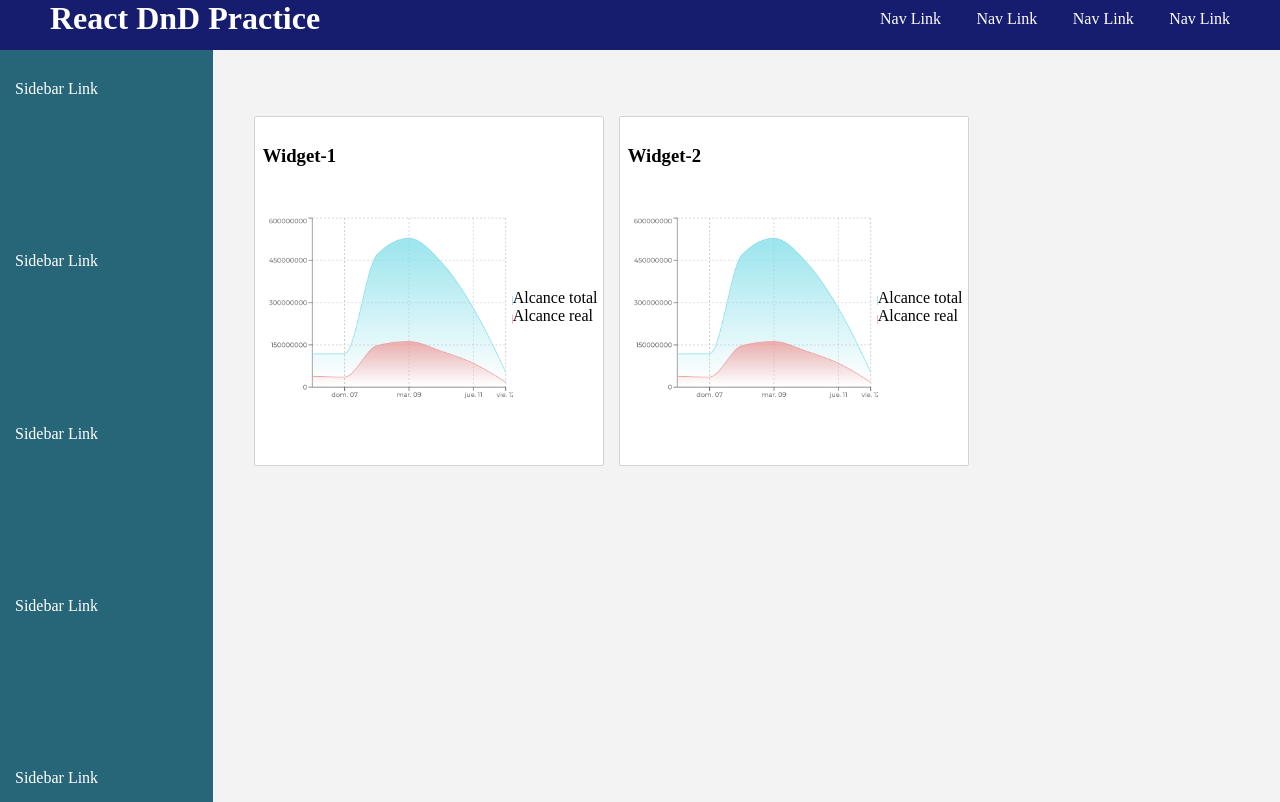
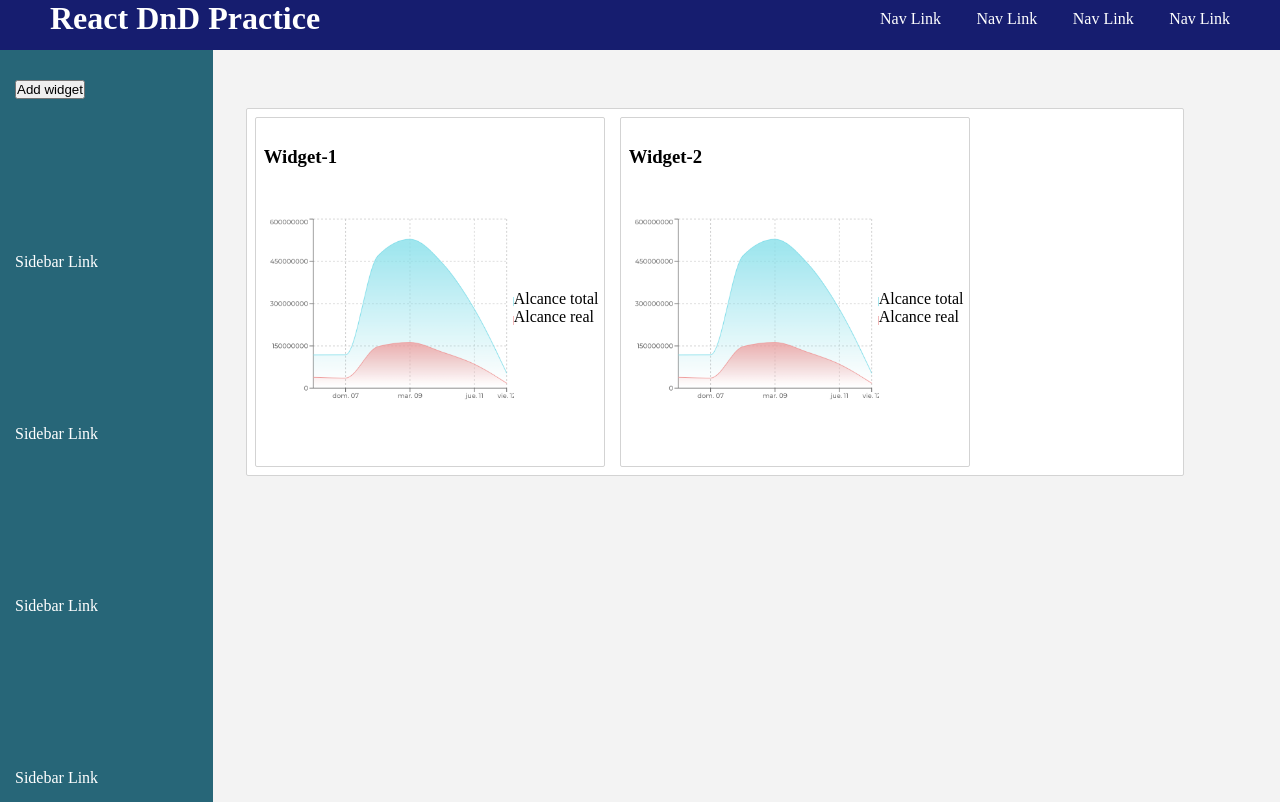
Before and after one commit to lslozano/React-DnD-Practice, a React (Create React App) app: page / in a window 1280 px wide. Built offline with nearby package versions, Linux system fonts and the light colour scheme.

Commit message:
Add widgets dynamically to the data through the press of a button

```diff
--- a/src/components/Main.js
+++ b/src/components/Main.js
@@ -8,10 +8,10 @@ import WidgetColumn from "./WidgetColumn";
 
 import { DragDropContext } from "react-beautiful-dnd";
 
-import initialWidgetData from "../initialWidgetData";
+import initialWidgetsData from "../initialWidgetsData";
 
 const Main = () => {
-  const [initialWidgetState, setState] = useState(initialWidgetData);
+  const [initialWidgetsState, setWidgetsState] = useState(initialWidgetsData);
 
   const onDragEnd = (result) => {
     const { destination, source, draggableId } = result;
@@ -27,9 +27,9 @@ const Main = () => {
       return;
     }
 
-    const sourceColumn = initialWidgetState.columns[source.droppableId];
+    const sourceColumn = initialWidgetsState.columns[source.droppableId];
     const destinationColumn =
-      initialWidgetState.columns[destination.droppableId];
+      initialWidgetsState.columns[destination.droppableId];
 
     if (sourceColumn === destinationColumn) {
       const newWidgetIds = Array.from(sourceColumn.widgetIds);
@@ -42,15 +42,15 @@ const Main = () => {
       };
 
       const newState = {
-        ...initialWidgetState,
+        ...initialWidgetsState,
         columns: {
-          ...initialWidgetState.columns,
+          ...initialWidgetsState.columns,
           [newColumn.id]: newColumn,
         },
       };
 
       console.log(newState);
-      setState(newState);
+      setWidgetsState(newState);
       return;
     }
 
@@ -69,28 +69,28 @@ const Main = () => {
     };
 
     const newState = {
-      ...initialWidgetState,
+      ...initialWidgetsState,
       columns: {
-        ...initialWidgetState.columns,
+        ...initialWidgetsState.columns,
         [newStart.id]: newStart,
         [newFinish.id]: newFinish,
       },
     };
 
-    setState(newState);
+    setWidgetsState(newState);
     return;
   };
 
   return (
     <MainContainer>
-      <Sidebar />
+      <Sidebar widgetsData={initialWidgetsState} setWidgetsState={setWidgetsState} />
       <div className="widgets__container">
         <DragDropContext onDragEnd={onDragEnd} direction="horizontal">
           <WidgetsColumns>
-            {initialWidgetState.columnOrder.map((columnId) => {
-              const column = initialWidgetState.columns[columnId];
+            {initialWidgetsState.columnOrder.map((columnId) => {
+              const column = initialWidgetsState.columns[columnId];
               const widgets = column.widgetIds.map(
-                (widgetId) => initialWidgetState.widgets[widgetId]
+                (widgetId) => initialWidgetsState.widgets[widgetId]
               );
 
               return <WidgetColumn key={column.id} columns={column} widgets={widgets} />;
--- a/src/components/Sidebar.js
+++ b/src/components/Sidebar.js
@@ -2,18 +2,52 @@ import React from "react";
 
 import SidebarContainer from "../style/components/Sidebar.styled";
 
-const Sidebar = () => {
+const Sidebar = ({ widgetsData, setWidgetsState }) => {
+  let size = Object.keys(widgetsData.widgets).length;
+
+  const addWidget = () => {
+
+    const newWidget = {
+      ...widgetsData,
+      widgets: {
+        ...widgetsData.widgets,
+        [`widget-${size + 1}`]: {
+          id: `widget-${size + 1}`,
+          title: `Widget-${size + 1}`,
+          content: "Random content",
+          img: "/infographicimg.png",
+        },
+      },
+      // columns: {
+      //   ...widgetsData.columns,
+      //   "column-1": {
+      //     widgetIds: ["widget-1", "widget-2", "widget-3"],
+      //   },
+      // },
+      // columnOrder: ["column-1"],
+    };
+
+    setWidgetsState(newWidget);
+
+    console.log(size);
+    console.log(widgetsData.widgets);
+    console.log(widgetsData.columns["column-1"].widgetIds);
+    console.log(widgetsData.columnOrder);
+  };
+
   return (
     <SidebarContainer>
       <ul className="sidebar">
-        <li className="sidebar__option">Sidebar Link</li>
+        <li className="sidebar__option">
+          <button onClick={addWidget}>Add widget</button>
+        </li>
         <li className="sidebar__option">Sidebar Link</li>
         <li className="sidebar__option">Sidebar Link</li>
         <li className="sidebar__option">Sidebar Link</li>
         <li className="sidebar__option">Sidebar Link</li>
       </ul>
     </SidebarContainer>
-  )
+  );
 };
 
 export default Sidebar;
--- a/src/initialWidgetData.js
+++ /dev/null
@@ -1,33 +0,0 @@
-const initialWidgetData = {
-  widgets: {
-    "widget-1": { id: "widget-1", title: "Widget-1", content: "Take out the garbage", img: "/infographicimg.png"},
-    "widget-2": { id: "widget-2", title: "Widget-2", content: "Watch my favorite show", img: "/infographicimg.png"}
-    // "widget-3": { id: "widget-3", content: "Charge my phone" }
-    // "task-4": { id: "task-4", content: "Workout" },
-  },
-  columns: {
-    "column-1": {
-      id: "column-1",
-      title: "Widgets 1",
-      widgetIds: ["widget-1", "widget-2"],
-    },
-    "column-2": {
-      id: "column-2",
-      title: "Widgets 2",
-      widgetIds: [],
-    },
-    "column-3": {
-      id: "column-3",
-      title: "Widgets 3",
-      widgetIds: [],
-    },
-    "column-4": {
-      id: "column-4",
-      title: "Widgets 4",
-      widgetIds: [],
-    },
-  },
-  columnOrder: ["column-1", "column-2", "column-3", "column-4"],
-};
-
-export default initialWidgetData;
--- /dev/null
+++ b/src/initialWidgetsData.js
@@ -0,0 +1,35 @@
+let initialWidgetData = {
+  widgets: {
+    "widget-1": { id: "widget-1", title: "Widget-1", content: "Take out the garbage", img: "/infographicimg.png"},
+    "widget-2": { id: "widget-2", title: "Widget-2", content: "Watch my favorite show", img: "/infographicimg.png"}
+    // "widget-3": { id: "widget-3", title: "Widget-3", content: "Carry", img: "/infographicimg.png"}
+    // "widget-3": { id: "widget-3", content: "Charge my phone" }
+    // "task-4": { id: "task-4", content: "Workout" },
+  },
+  columns: {
+    "column-1": {
+      id: "column-1",
+      title: "Widgets 1",
+      widgetIds: ["widget-1", "widget-2"],
+    },
+    // "column-2": {
+    //   id: "column-2",
+    //   title: "Widgets 2",
+    //   widgetIds: [],
+    // },
+    // "column-3": {
+    //   id: "column-3",
+    //   title: "Widgets 3",
+    //   widgetIds: [],
+    // },
+    // "column-4": {
+    //   id: "column-4",
+    //   title: "Widgets 4",
+    //   widgetIds: [],
+    // },
+  },
+  // columnOrder: ["column-1", "column-2", "column-3", "column-4"],
+  columnOrder: ["column-1"],
+};
+
+export default initialWidgetData;
--- a/src/style/components/WidgetColumn.styled.js
+++ b/src/style/components/WidgetColumn.styled.js
@@ -4,9 +4,9 @@ export const WidgetColumnContainer = styled.div`
   width: 90%;
 
   margin: 8px;
-  ${'' /* border: 1px solid lightgrey;
+  border: 1px solid lightgrey;
   border-radius: 2px;
-  background-color: white; */}
+  background-color: white;
 
   display: flex;
   flex-direction: column;
```
